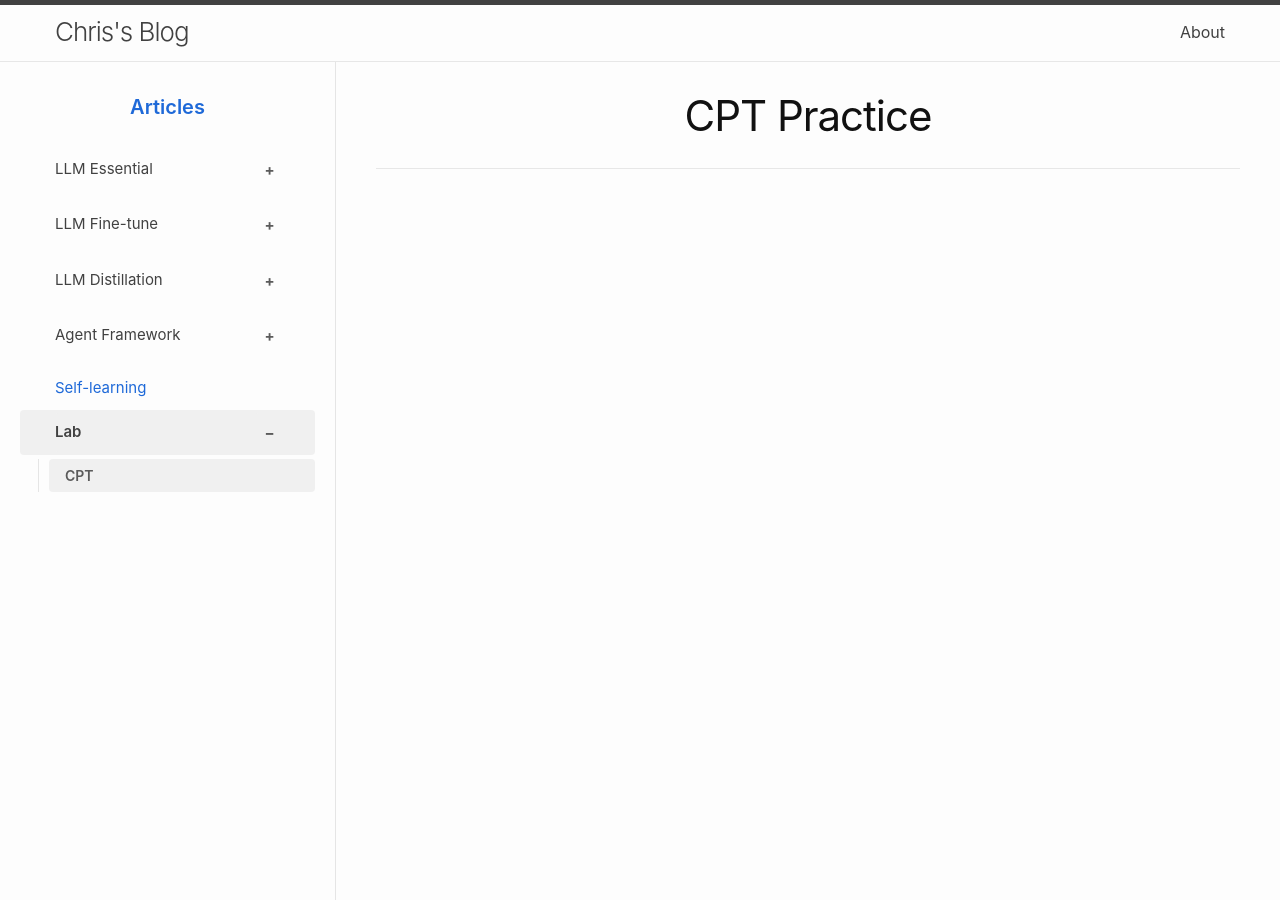
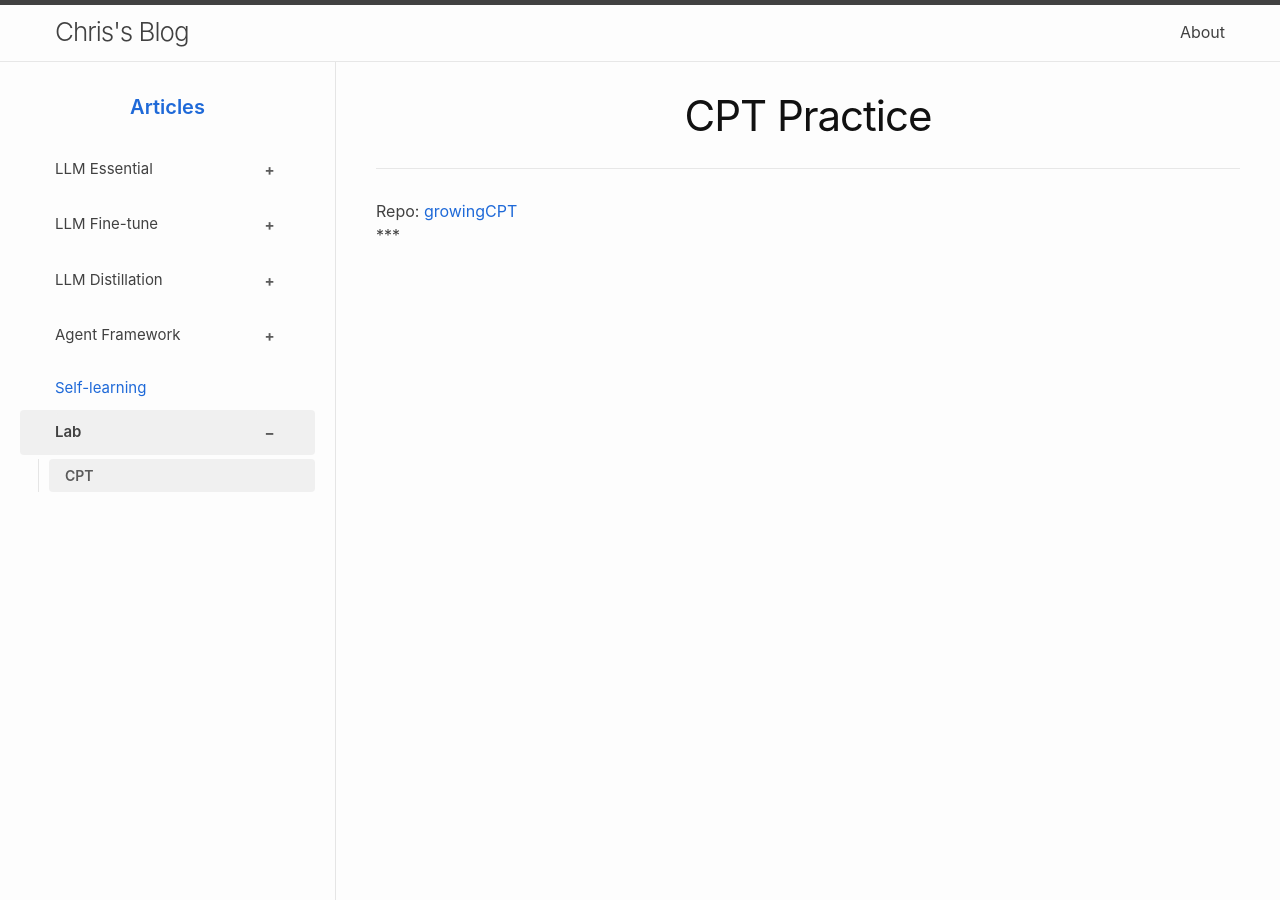
Before and after one commit to ChrisZhu2050/chriszhu2050.github.io, a Jekyll site: the page built from docs/llm-lab-cpt.md, in a window 1280 px wide and 900 px high. Built offline with Jekyll 4.4.1, drawn with Linux system fonts in a browser that asks for light colours; nearby versions of some CDN libraries.

Commit message:
Update llm-lab-cpt.md

```diff
--- a/docs/llm-lab-cpt.md
+++ b/docs/llm-lab-cpt.md
@@ -3,3 +3,6 @@ layout: page
 title: "CPT Practice"
 # permalink: /llm-distillation/
 ---
+
+Repo: [growingCPT](https://github.com/ChrisZhu2050/growingCPT)
+***
```
